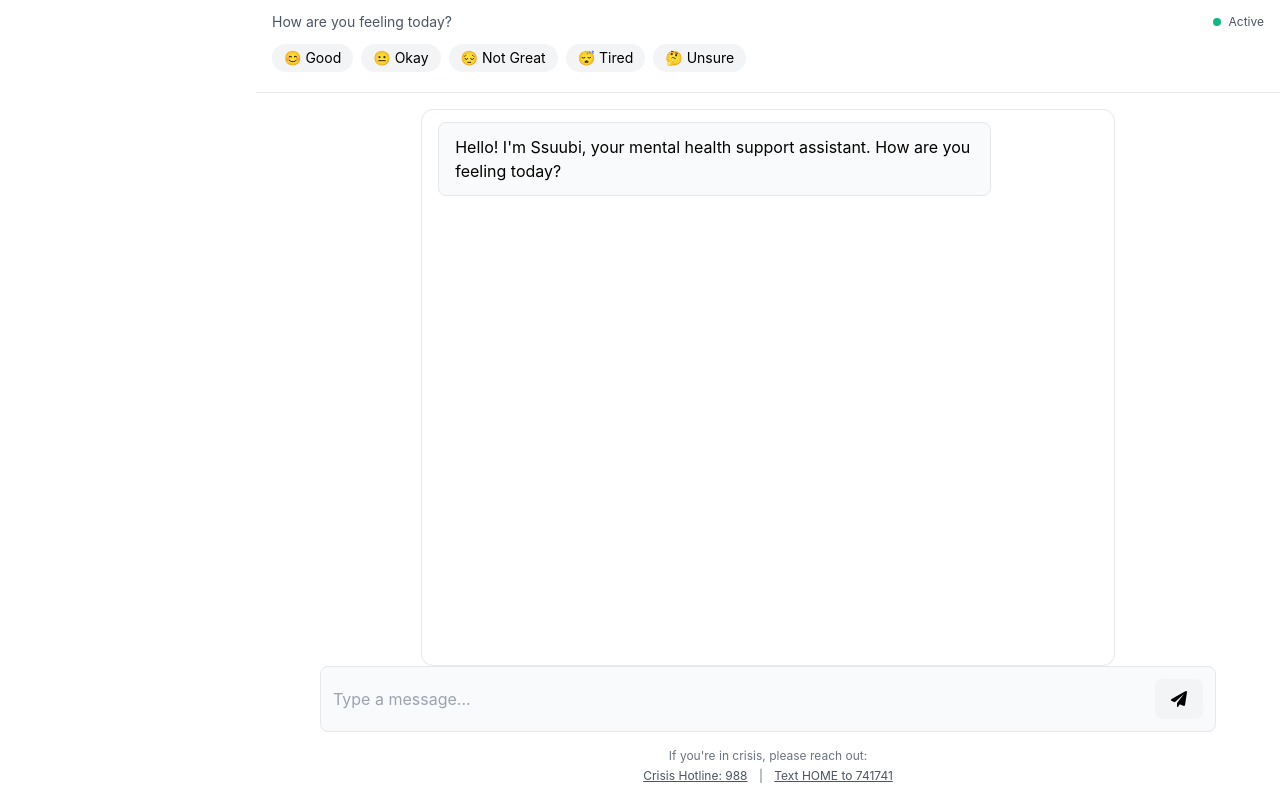
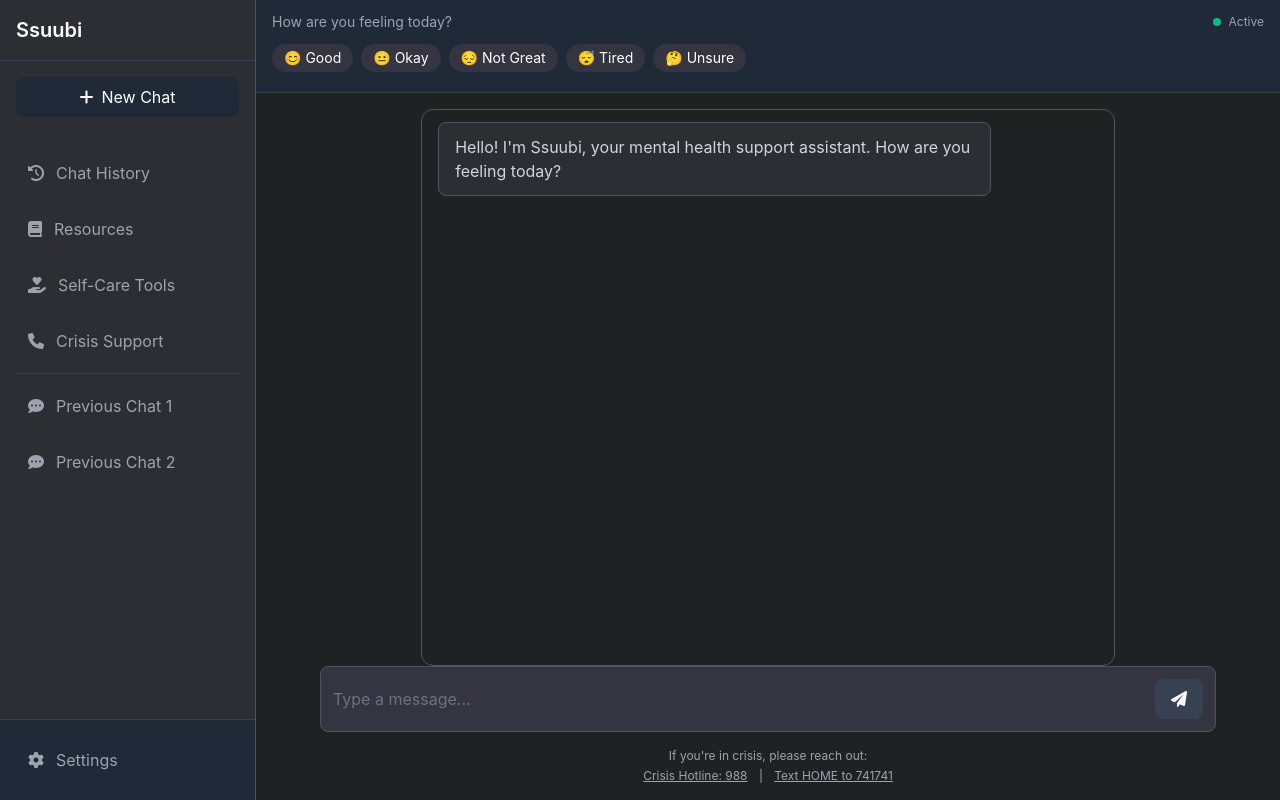
Before and after one commit to jjingofarouk/ssuubi-mental-health-bot, a Flask app: page / in a window 1280 px wide. Run offline with Flask 3, Linux system fonts and the light colour scheme.

Commit message:
Update index.html

```diff
--- a/app/templates/index.html
+++ b/app/templates/index.html
@@ -8,11 +8,12 @@
     <link href="https://cdnjs.cloudflare.com/ajax/libs/font-awesome/6.0.0/css/all.min.css" rel="stylesheet">
     <style>
         :root {
-            --primary-color: #000000; /* Black for primary elements */
-            --secondary-color: #4B5563; /* Gray-600 for secondary text */
-            --background-color: #FFFFFF; /* White background */
-            --input-bg: #F9FAFB; /* Light gray for input area */
-            --border-color: #E5E7EB; /* Gray-200 for borders */
+            --primary-color: #D1D5DB; /* Light gray for text */
+            --secondary-color: #9CA3AF; /* Gray-400 for secondary text */
+            --background-color: #202123; /* Dark gray background */
+            --input-bg: #343541; /* Darker gray for input area */
+            --border-color: #4B5563; /* Gray-600 for borders */
+            --accent-color: #10A37F; /* Subtle green for active states (ChatGPT-like) */
         }
 
         body {
@@ -38,13 +39,13 @@
         }
 
         .user {
-            background-color: #F3F4F6; /* Gray-100 */
+            background-color: #343541; /* Dark gray for user messages */
             color: var(--primary-color);
             margin-left: auto;
         }
 
         .bot {
-            background-color: #F9FAFB; /* Gray-50 */
+            background-color: #2D2E33; /* Slightly lighter dark gray for bot */
             color: var(--primary-color);
             border: 1px solid var(--border-color);
         }
@@ -89,13 +90,13 @@
         }
 
         .input-container:focus-within {
-            border-color: var(--primary-color);
+            border-color: var(--accent-color);
         }
 
         .sidebar {
-            background: var(--background-color);
+            background: #2D2E33; /* Darker sidebar */
             border-right: 1px solid var(--border-color);
-            transition: transform 0.3;
+            transition: transform 0.3s ease-in-out;
             transform: translateX(-100%);
         }
 
@@ -104,7 +105,7 @@
         }
 
         .sidebar-overlay {
-            background: rgba(0, 0, 0, 0.4);
+            background: rgba(0, 0, 0, 0.5);
             transition: opacity 0.2s;
         }
 
@@ -114,44 +115,42 @@
         }
 
         .nav-item:hover {
-            background-color: #F3F4F6; /* Gray-100 */
+            background-color: #343541;
         }
 
         .mood-button {
             transition: background-color 0.2s;
             border-radius: 9999px;
+            background: #343541;
         }
 
         .mood-button:hover {
-            background-color: #E5E7EB; /* Gray-200 */
+            background: #4B5563;
         }
 
-        @media (max-width: 768px) {
+        @media (min-width: 768px) {
             .sidebar {
-                transform: translateX(-100%);
-            }
-            .sidebar.active {
                 transform: translateX(0);
             }
         }
     </style>
 </head>
-<body class="min-h-screen bg-white">
+<body class="min-h-screen">
     <!-- Sidebar Overlay -->
     <div id="overlay" class="sidebar-overlay fixed inset-0 z-30 hidden"></div>
 
     <!-- Mobile Menu Button -->
-    <button id="mobile-menu" class="md:hidden fixed top-4 left-4 z-50 bg-gray-100 text-black p-2 rounded-lg">
+    <button id="mobile-menu" class="md:hidden fixed top-4 left-4 z-50 bg-gray-800 text-white p-2 rounded-lg">
         <i class="fas fa-bars"></i>
     </button>
 
     <div class="flex h-screen">
         <!-- Sidebar -->
         <aside id="sidebar" class="sidebar w-64 h-screen fixed md:relative z-40 overflow-y-auto">
-            <div class="p-4 border-b border-gray-200">
+            <div class="p-4 border-b border-gray-700">
                 <div class="flex items-center justify-between">
-                    <h1 class="text-xl font-semibold text-black">Ssuubi</h1>
-                    <button id="close-sidebar" class="md:hidden text-gray-600 hover:text-black">
+                    <h1 class="text-xl font-semibold text-white">Ssuubi</h1>
+                    <button id="close-sidebar" class="md:hidden text-gray-400 hover:text-white">
                         <i class="fas fa-times"></i>
                     </button>
                 </div>
@@ -159,7 +158,7 @@
 
             <!-- New Chat Button -->
             <div class="p-4">
-                <button class="w-full bg-gray-100 text-black rounded-lg py-2 px-4 flex items-center justify-center gap-2 hover:bg-gray-200 transition-colors">
+                <button class="w-full bg-gray-800 text-white rounded-lg py-2 px-4 flex items-center justify-center gap-2 hover:bg-gray-700 transition-colors">
                     <i class="fas fa-plus"></i>
                     New Chat
                 </button>
@@ -168,28 +167,28 @@
             <!-- Navigation Items -->
             <nav class="p-4">
                 <div class="space-y-2">
-                    <a href="#" class="nav-item flex items-center gap-3 text-gray-600 p-3">
+                    <a href="#" class="nav-item flex items-center gap-3 text-gray-400 p-3">
                         <i class="fas fa-history"></i>
                         <span>Chat History</span>
                     </a>
-                    <a href="#" class="nav-item flex items-center gap-3 text-gray-600 p-3">
+                    <a href="#" class="nav-item flex items-center gap-3 text-gray-400 p-3">
                         <i class="fas fa-book"></i>
                         <span>Resources</span>
                     </a>
-                    <a href="#" class="nav-item flex items-center gap-3 text-gray-600 p-3">
+                    <a href="#" class="nav-item flex items-center gap-3 text-gray-400 p-3">
                         <i class="fas fa-hand-holding-heart"></i>
                         <span>Self-Care Tools</span>
                     </a>
-                    <a href="#" class="nav-item flex items-center gap-3 text-gray-600 p-3">
+                    <a href="#" class="nav-item flex items-center gap-3 text-gray-400 p-3">
                         <i class="fas fa-phone"></i>
                         <span>Crisis Support</span>
                     </a>
-                    <div class="border-t my-4 border-gray-200"></div>
-                    <a href="#" class="nav-item flex items-center gap-3 text-gray-600 p-3">
+                    <div class="border-t my-4 border-gray-700"></div>
+                    <a href="#" class="nav-item flex items-center gap-3 text-gray-400 p-3">
                         <i class="fas fa-comment-dots"></i>
                         <span>Previous Chat 1</span>
                     </a>
-                    <a href="#" class="nav-item flex items-center gap-3 text-gray-600 p-3">
+                    <a href="#" class="nav-item flex items-center gap-3 text-gray-400 p-3">
                         <i class="fas fa-comment-dots"></i>
                         <span>Previous Chat 2</span>
                     </a>
@@ -197,8 +196,8 @@
             </nav>
 
             <!-- Settings Section -->
-            <div class="absolute bottom-0 left-0 right-0 p-4 border-t border-gray-200 bg-white">
-                <a href="#" class="nav-item flex items-center gap-3 text-gray-600 p-3">
+            <div class="absolute bottom-0 left-0 right-0 p-4 border-t border-gray-700 bg-gray-800">
+                <a href="#" class="nav-item flex items-center gap-3 text-gray-400 p-3">
                     <i class="fas fa-cog"></i>
                     <span>Settings</span>
                 </a>
@@ -208,20 +207,20 @@
         <!-- Main Content -->
         <main class="flex-1 flex flex-col h-screen overflow-hidden md:ml-0">
             <!-- Mood Check -->
-            <div class="bg-white border-b border-gray-200 px-4 py-3">
+            <div class="bg-gray-800 border-b border-gray-700 px-4 py-3">
                 <div class="flex items-center justify-between mb-3">
-                    <p class="text-gray-600 text-sm">How are you feeling today?</p>
+                    <p class="text-gray-400 text-sm">How are you feeling today?</p>
                     <div class="flex items-center gap-2">
                         <div class="w-2 h-2 bg-green-500 rounded-full"></div>
-                        <span class="text-xs text-gray-600">Active</span>
+                        <span class="text-xs text-gray-400">Active</span>
                     </div>
                 </div>
                 <div class="flex gap-2 overflow-x-auto pb-2">
-                    <button class="mood-button px-3 py-1 bg-gray-100 text-black text-sm">😊 Good</button>
-                    <button class="mood-button px-3 py-1 bg-gray-100 text-black text-sm">😐 Okay</button>
-                    <button class="mood-button px-3 py-1 bg-gray-100 text-black text-sm">😔 Not Great</button>
-                    <button class="mood-button px-3 py-1 bg-gray-100 text-black text-sm">😴 Tired</button>
-                    <button class="mood-button px-3 py-1 bg-gray-100 text-black text-sm">🤔 Unsure</button>
+                    <button class="mood-button px-3 py-1 text-white text-sm">😊 Good</button>
+                    <button class="mood-button px-3 py-1 text-white text-sm">😐 Okay</button>
+                    <button class="mood-button px-3 py-1 text-white text-sm">😔 Not Great</button>
+                    <button class="mood-button px-3 py-1 text-white text-sm">😴 Tired</button>
+                    <button class="mood-button px-3 py-1 text-white text-sm">🤔 Unsure</button>
                 </div>
             </div>
 
@@ -241,11 +240,11 @@
                             id="user-input"
                             type="text"
                             placeholder="Type a message..."
-                            class="flex-1 outline-none bg-transparent text-black placeholder-gray-400"
+                            class="flex-1 outline-none bg-transparent text-white placeholder-gray-500"
                         >
                         <button
                             id="send-btn"
-                            class="bg-gray-100 text-black px-4 py-2 rounded-lg hover:bg-gray-200 transition-colors"
+                            class="bg-gray-700 text-white px-4 py-2 rounded-lg hover:bg-gray-600 transition-colors"
                         >
                             <i class="fas fa-paper-plane"></i>
                         </button>
@@ -253,7 +252,7 @@
                 </div>
 
                 <!-- Footer -->
-                <footer class="text-center mt-4 text-xs text-gray-500">
+                <footer class="text-center mt-4 text-xs text-gray-400">
                     <p>If you're in crisis, please reach out:</p>
                     <p class="mt-1">
                         <a href="tel:988" class="resource-link">Crisis Hotline: 988</a>
```
